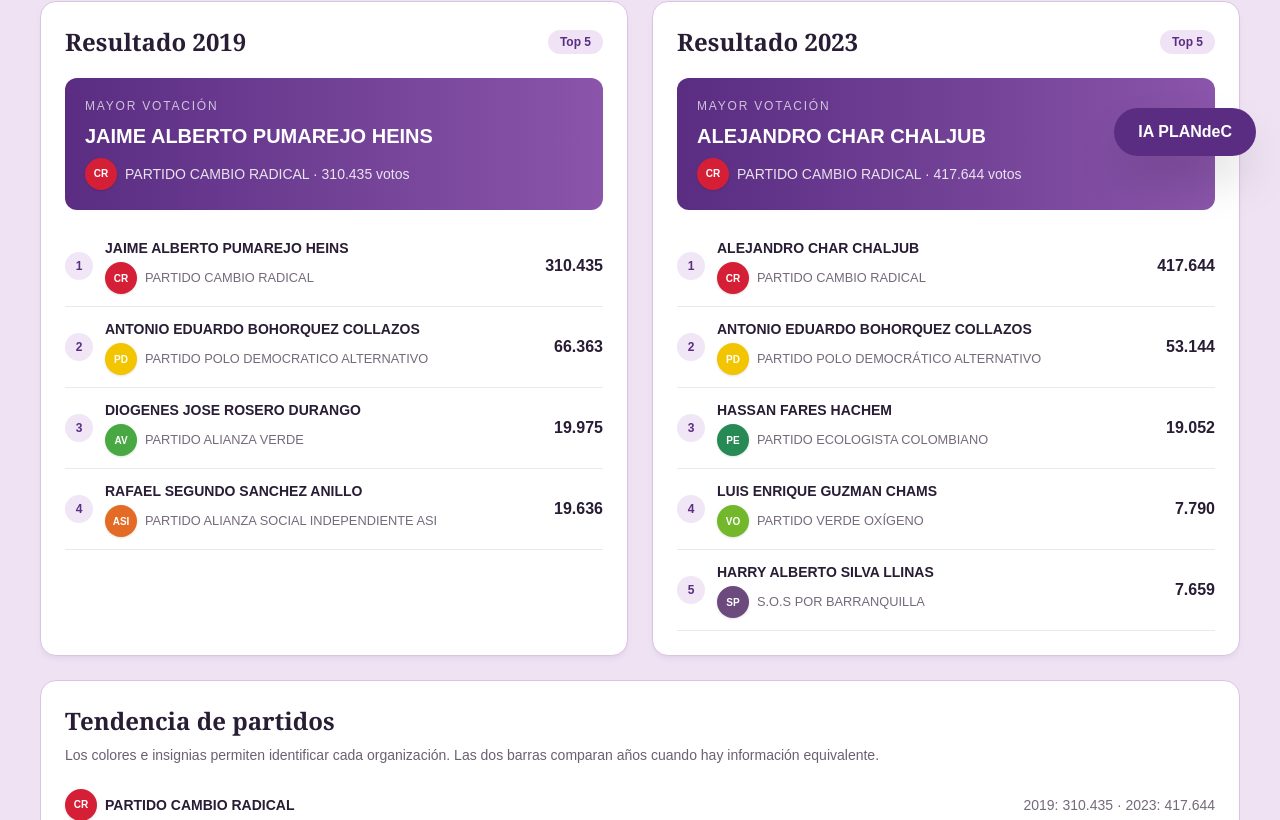
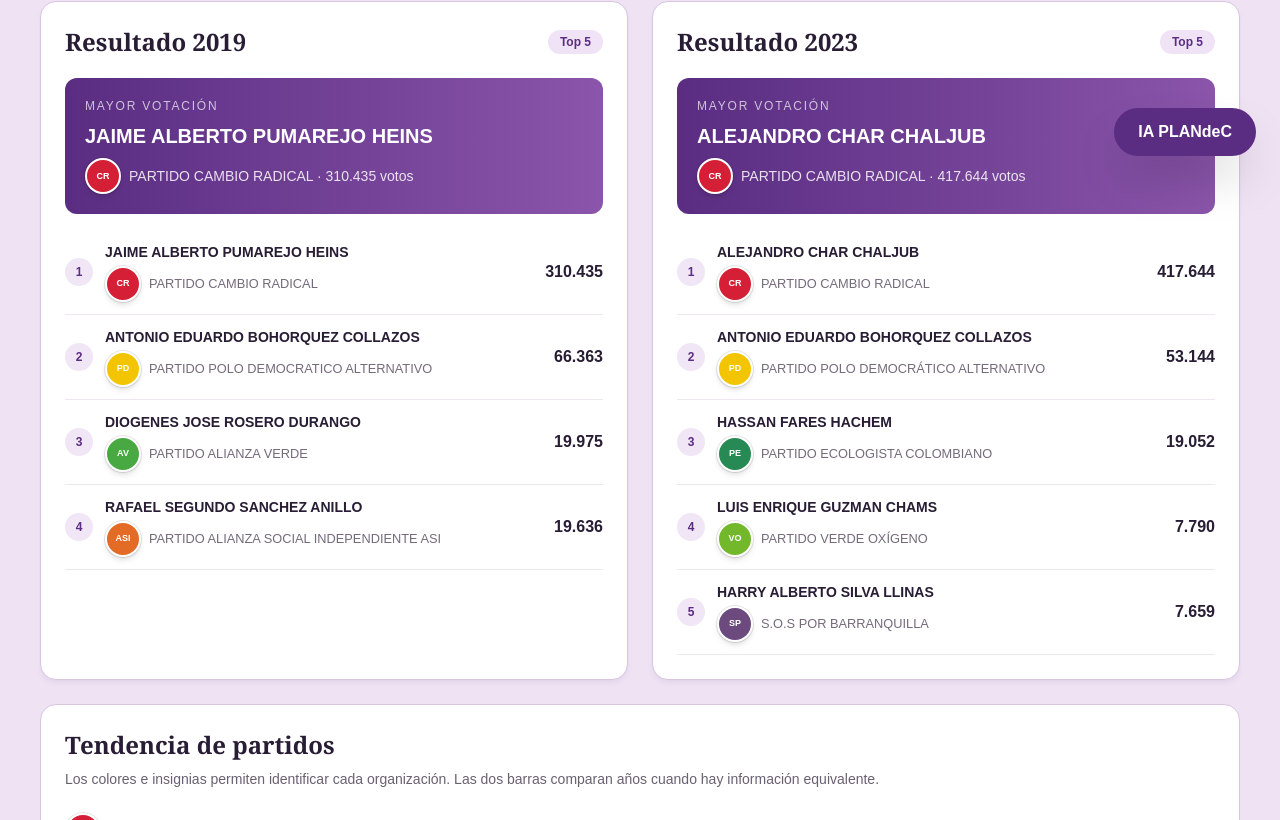
Before and after one commit to RetroCool38/plandec-web, a Next.js app: page /inteligencia-electoral/dashboard in a window 1280 px wide. Shown: the part 620-1440 px from the top of the page. Built offline with nearby package versions, Linux system fonts and the light colour scheme.

Commit message:
Expand political party badges

```diff
--- a/src/app/(public)/inteligencia-electoral/dashboard/page.tsx
+++ b/src/app/(public)/inteligencia-electoral/dashboard/page.tsx
@@ -14,6 +14,7 @@
 const partyStyle = (name: string) => {
   const value = normalize(name);
   const styles = [
+    ["NUEVO LIBERALISMO", "NL", "#E53935"], ["PARTIDO DE LA UNION", "U", "#E8B51B"],
     ["CAMBIO RADICAL", "CR", "#D51F36"], ["PACTO HISTORICO", "PH", "#7A2E8E"],
     ["LIBERAL", "PL", "#D71920"], ["CONSERVADOR", "PC", "#1659A7"],
     ["CENTRO DEMOCRATICO", "CD", "#48A9E6"], ["ALIANZA VERDE", "AV", "#48A942"],
@@ -21,14 +22,30 @@
     ["POLO", "PD", "#F2C500"], ["ASI", "ASI", "#E36B25"],
     ["MIRA", "MI", "#176BB4"], ["NUEVO LIBERALISMO", "NL", "#E53935"],
     ["DIGNIDAD", "DC", "#E05B32"], ["ECOLOGISTA", "PE", "#278A54"],
+    ["EN MARCHA", "EM", "#CF2029"], ["INDEPENDIENTES", "IND", "#E0B51B"],
+    ["SALVACION NACIONAL", "SN", "#1EA6C6"], ["PARTIDO ADA", "ADA", "#219A68"],
+    ["MOVIMIENTO ALTERNATIVO INDIGENA Y SOCIAL", "MAIS", "#C83A21"], ["MAIS", "MAIS", "#C83A21"],
+    ["AUTORIDADES INDIGENAS DE COLOMBIA", "AICO", "#149A8A"], ["AICO", "AICO", "#149A8A"],
+    ["ESPERANZA DEMOCRATICA", "ED", "#55A83F"], ["FUERZA CIUDADANA", "FC", "#E56B2F"],
+    ["COLOMBIA HUMANA", "CH", "#8A3D92"], ["COLOMBIA JUSTA LIBRES", "CJL", "#E14E31"],
+    ["COLOMBIA RENACIENTE", "REN", "#3C9B70"], ["COMUNES", "COM", "#D8303C"],
+    ["PARTIDO COMUNISTA", "PCC", "#C62828"], ["ANTICORRUPCION", "LIGA", "#77A934"],
+    ["PARTIDO DEMOCRATA", "PDC", "#D99A22"], ["LA FUERZA DE LA PAZ", "FP", "#7B2945"],
+    ["GENTE EN MOVIMIENTO", "GTE", "#5CB85C"], ["TODOS SOMOS COLOMBIA", "TSC", "#E4A62B"],
+    ["PARTIDO DEL TRABAJO", "PTC", "#BE1E2D"], ["UNION PATRIOTICA", "UP", "#B9D51B"],
+    ["CREEMOS", "CRE", "#B12567"], ["FUERZA ALTERNATIVA REVOLUCIONARIA", "COM", "#D8303C"],
+    ["ESPERANZA PAZ Y LIBERTAD", "EPL", "#E5C21A"], ["FUERZA DE TODOS", "FT", "#F28C28"],
   ] as const;
   const found = styles.find(([needle]) => value.includes(needle));
-  return found ? { badge: found[1], color: found[2] } : { badge: name.split(/\s+/).filter(Boolean).slice(0, 2).map((word) => word[0]).join(""), color: "#6C4A7D" };
+  if (found) return { badge: found[1], color: found[2] };
+  const palette = ["#6C4A7D", "#2E6F95", "#A14F7A", "#397C6A", "#9A622E", "#5367A5"];
+  const color = palette[[...value].reduce((total, letter) => total + letter.charCodeAt(0), 0) % palette.length];
+  return { badge: name.split(/\s+/).filter(Boolean).slice(0, 2).map((word) => word[0]).join(""), color };
 };
 
 function PartyBadge({ name }: { name: string }) {
   const style = partyStyle(name);
-  return <span className="grid h-8 w-8 shrink-0 place-items-center rounded-full text-[10px] font-black text-white shadow-sm" style={{ backgroundColor: style.color }}>{style.badge}</span>;
+  return <span className="grid h-9 w-9 shrink-0 place-items-center rounded-full border-2 border-white text-[9px] font-black text-white shadow-md ring-1 ring-black/10" style={{ backgroundColor: style.color }}>{style.badge}</span>;
 }
 
 export default function ElectoralDashboardPage() {
```
